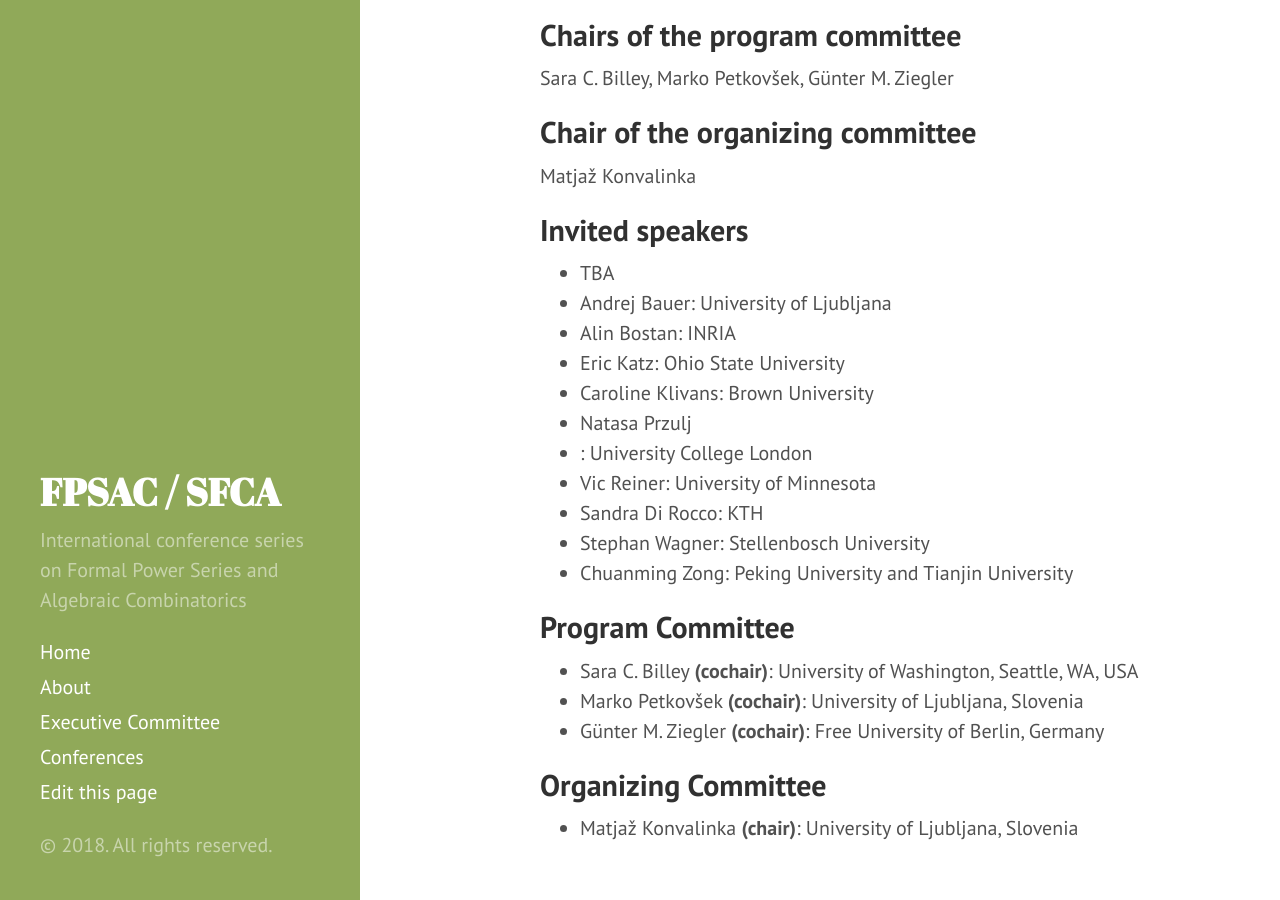
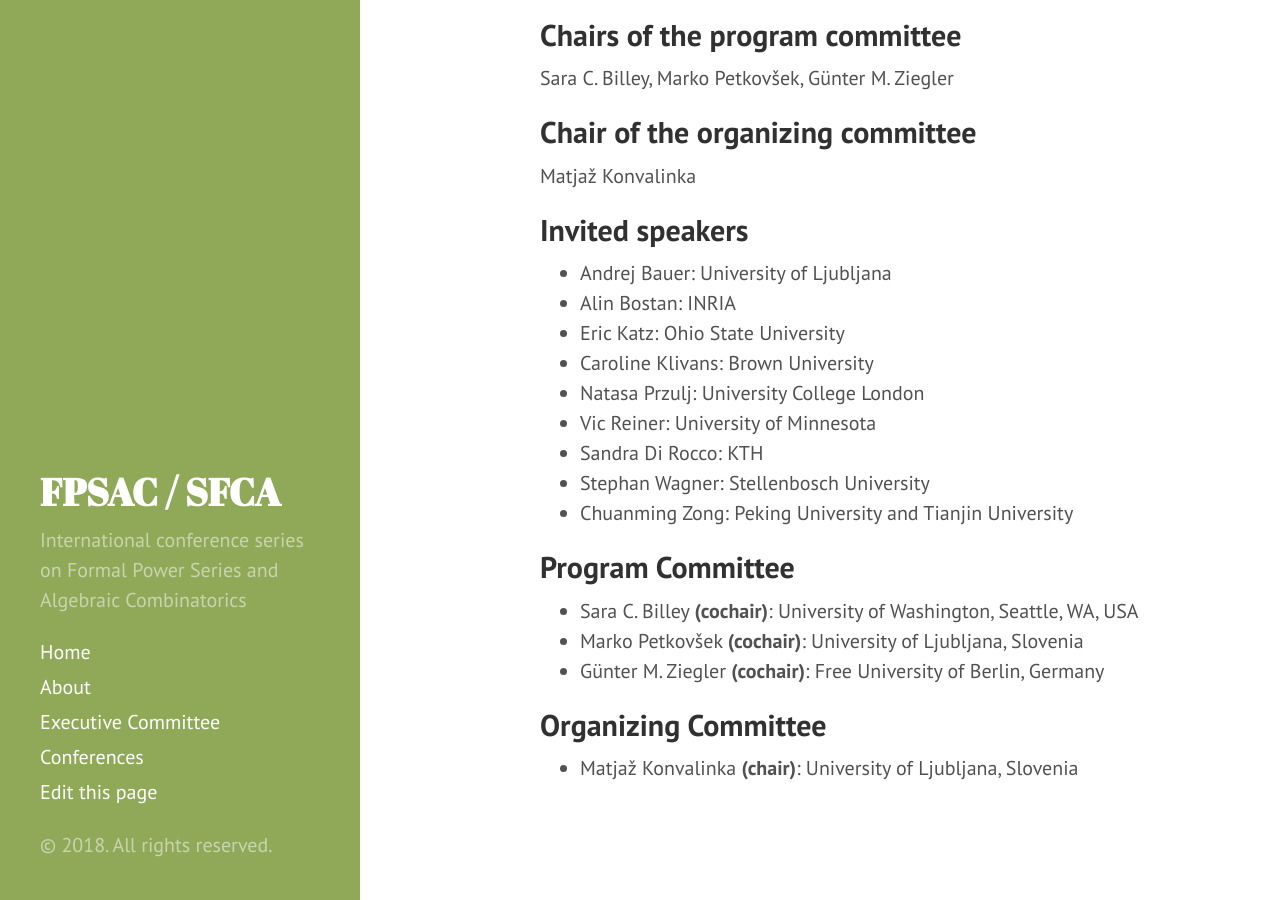
Before and after one commit to FPSAC/FPSAC.github.io, a Jekyll site: the page built from _confs/fpsac-2019.md, in a window 1280 px wide and 900 px high, scrolled down 424 px. Built offline with Jekyll 4.4.1, drawn with Linux system fonts in a browser that asks for light colours.

Commit message:
Typo fix

```diff
--- a/_confs/fpsac-2019.md
+++ b/_confs/fpsac-2019.md
@@ -10,9 +10,6 @@ site: http://2019.fpsac.org
 
 invited_speakers:
 
-- name: TBA
-  affiliation:
-
 - name: Andrej Bauer
   affiliation: University of Ljubljana
 - name: Alin Bostan
@@ -22,7 +19,7 @@ invited_speakers:
 - name: Caroline Klivans
   affiliation: Brown University
 - name: Natasa Przulj
-- affiliation: University College London
+  affiliation: University College London
 - name: Vic Reiner
   affiliation: University of Minnesota
 - name: Sandra Di Rocco
```
